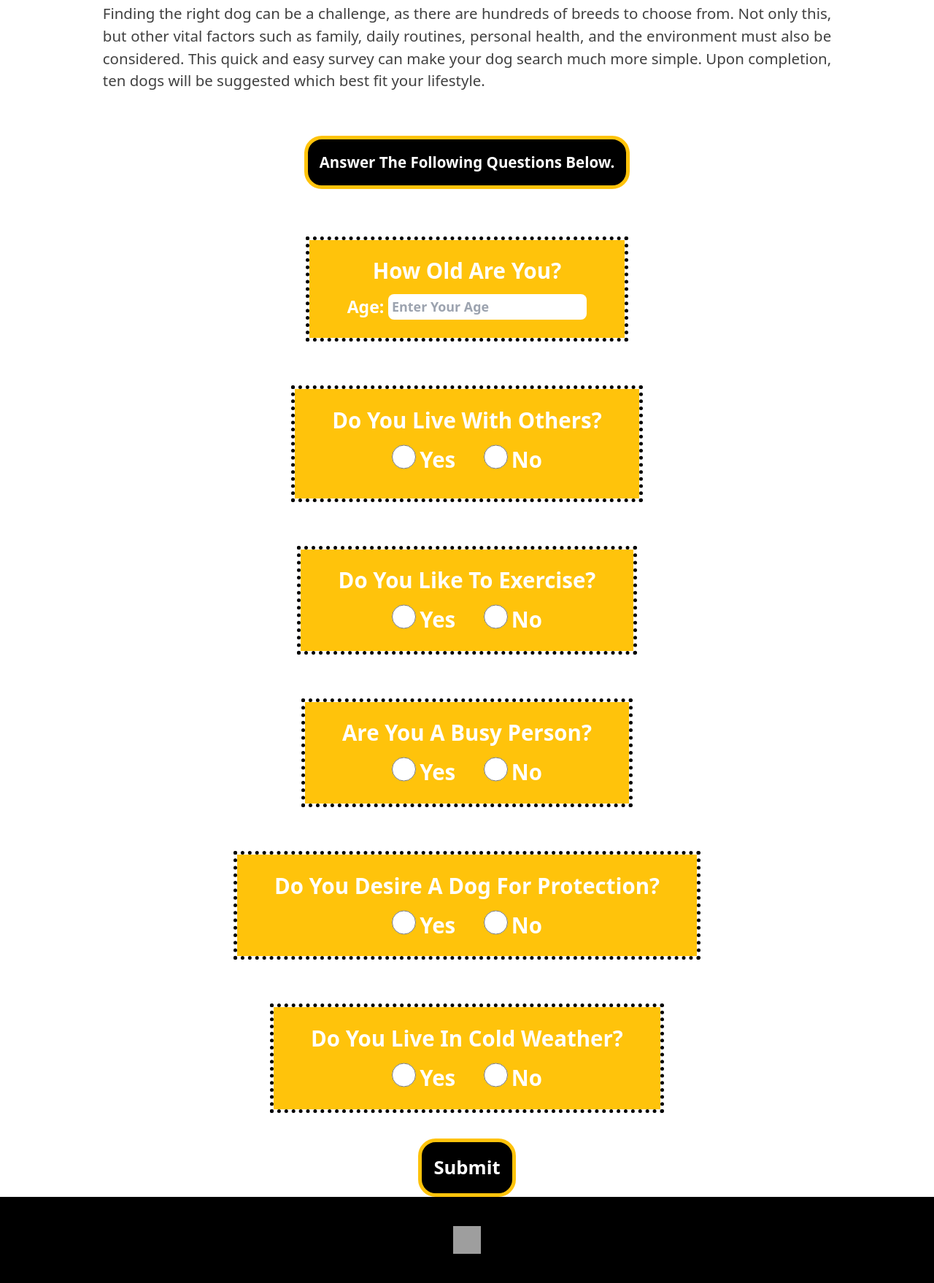
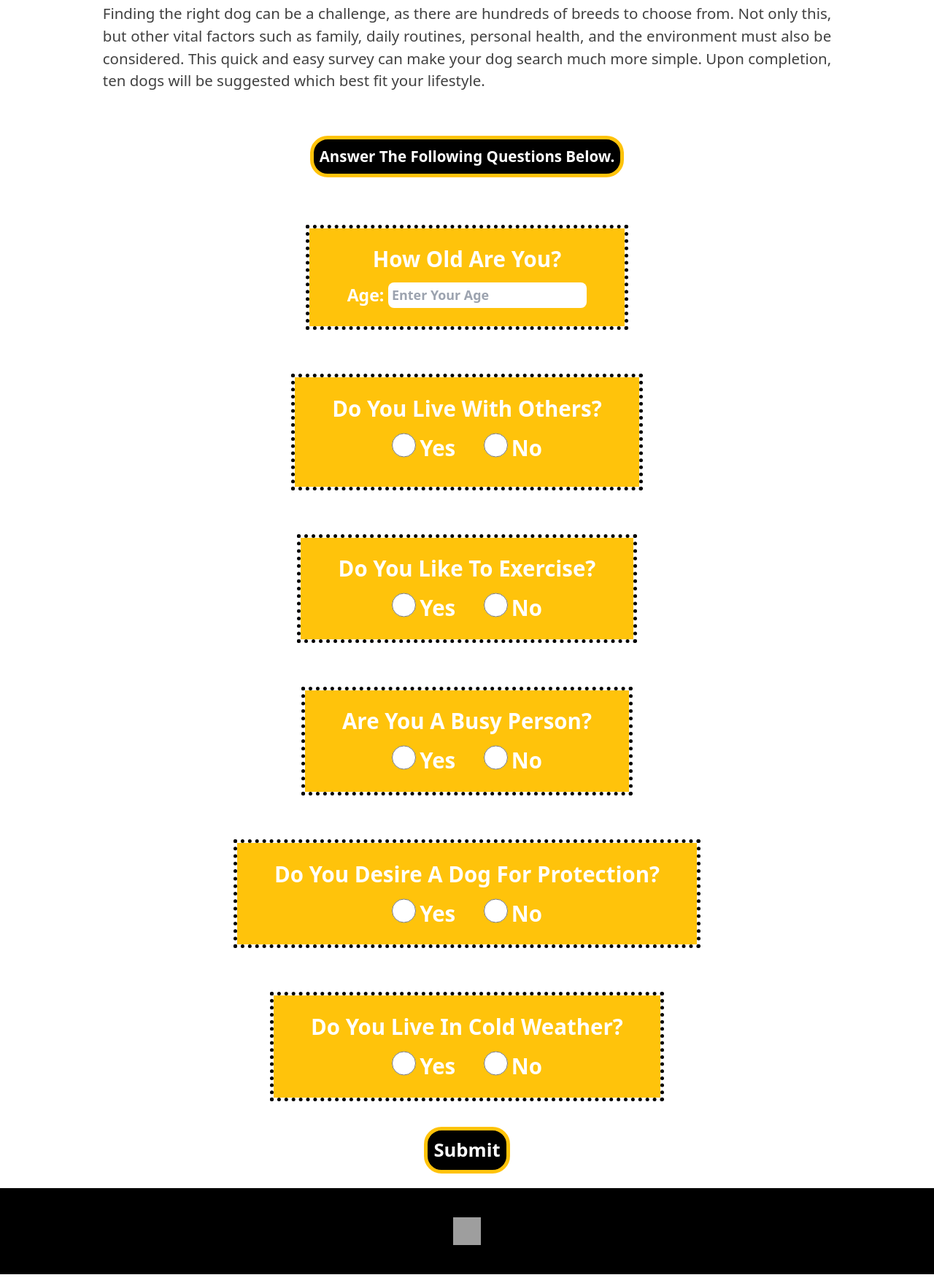
Before and after one commit to Joelkenn1/DogQuiz, a website: page public/index.html in a window 1280 px wide. Shown: the part 809-2567 px from the top of the page at 73% size. Drawn offline with nearby package versions, Linux system fonts and the light colour scheme; grey boxes are pictures that could not be loaded.

Commit message:
Update index.html

```diff
--- a/public/index.html
+++ b/public/index.html
@@ -97,7 +97,7 @@
 
     <h4 class = "w-fit mx-auto
         text-center text-white text-[1.6vw] font-bold
-        border-solid rounded-3xl border-[#FFC30B] border-[5px] bg-black p-4">
+        border-solid rounded-3xl border-[#FFC30B] border-[5px] bg-black p-2">
         Answer The Following Questions Below.</h4>
 
 </div>
@@ -266,7 +266,7 @@
     <button id ="submitButton" class="
         text-white text-[2vw] font-bold
         hover:text-[#FFC30B] hover:text-[2.2vw]
-        border-solid rounded-3xl border-[#FFC30B] border-[5px] bg-black p-4"
+        border-solid rounded-3xl border-[#FFC30B] border-[5px] bg-black p-2 mb-[20px]"
         onclick="dogQuiz()">Submit
     </button>
 
```
